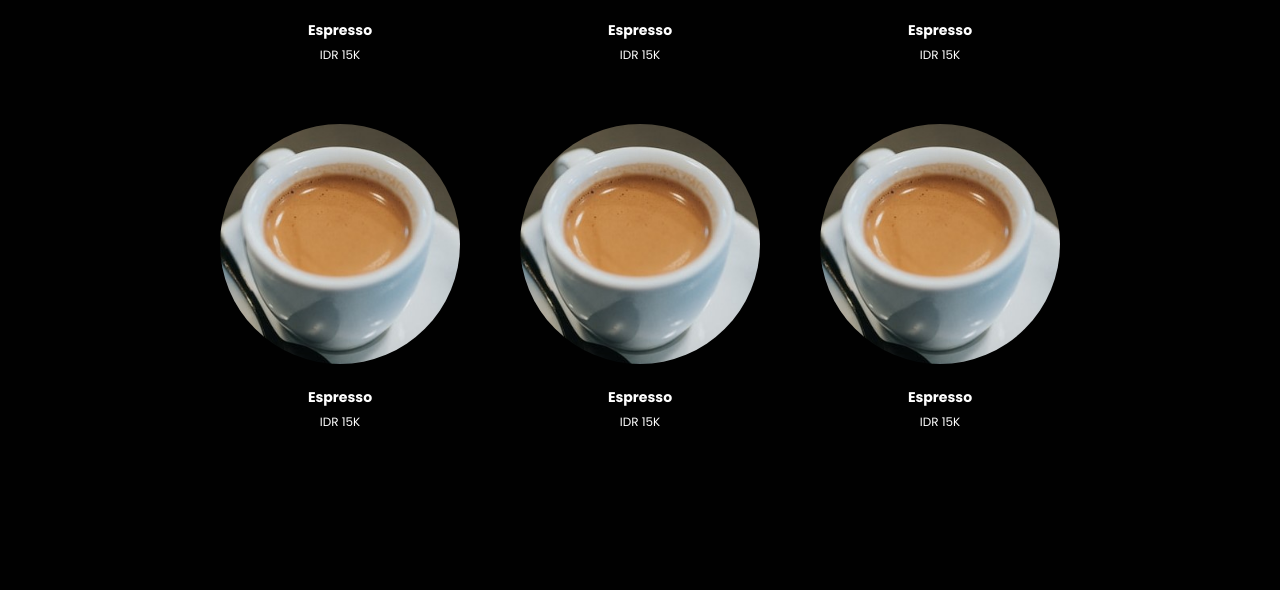
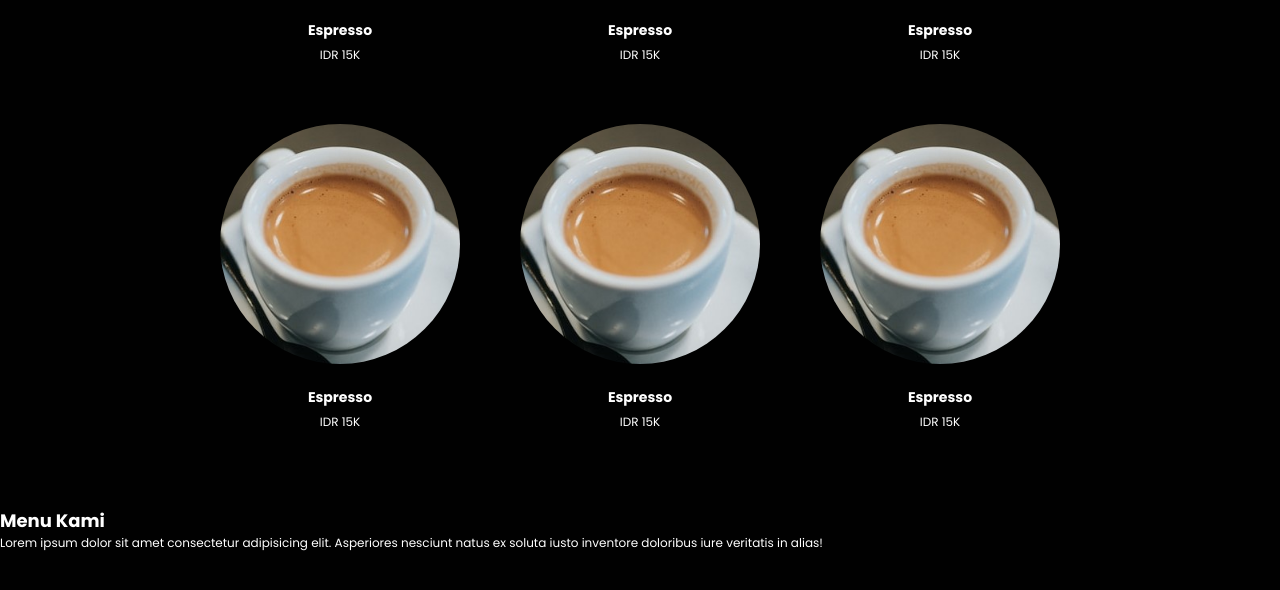
Before and after one commit to Gefila/KEDAI-KOPI, a plain HTML site: page index.html in a window 1280 px wide. Shown: the part 1904-2494 px from the top of the page. Drawn offline with nearby package versions, Linux system fonts and the light colour scheme.

Commit message:
Update index.html

```diff
--- a/index.html
+++ b/index.html
@@ -120,6 +120,8 @@
 			<p></p>
 		<!-- CONTACT START -->
 		<section class="contact" id="contact">
+			<h2><span>Menu</span> Kami</h2>
+			<p>Lorem ipsum dolor sit amet consectetur adipisicing elit. Asperiores nesciunt natus ex soluta iusto inventore doloribus iure veritatis in alias!</p>
 		</section>
 
 		<!-- CONTACT END -->
```
